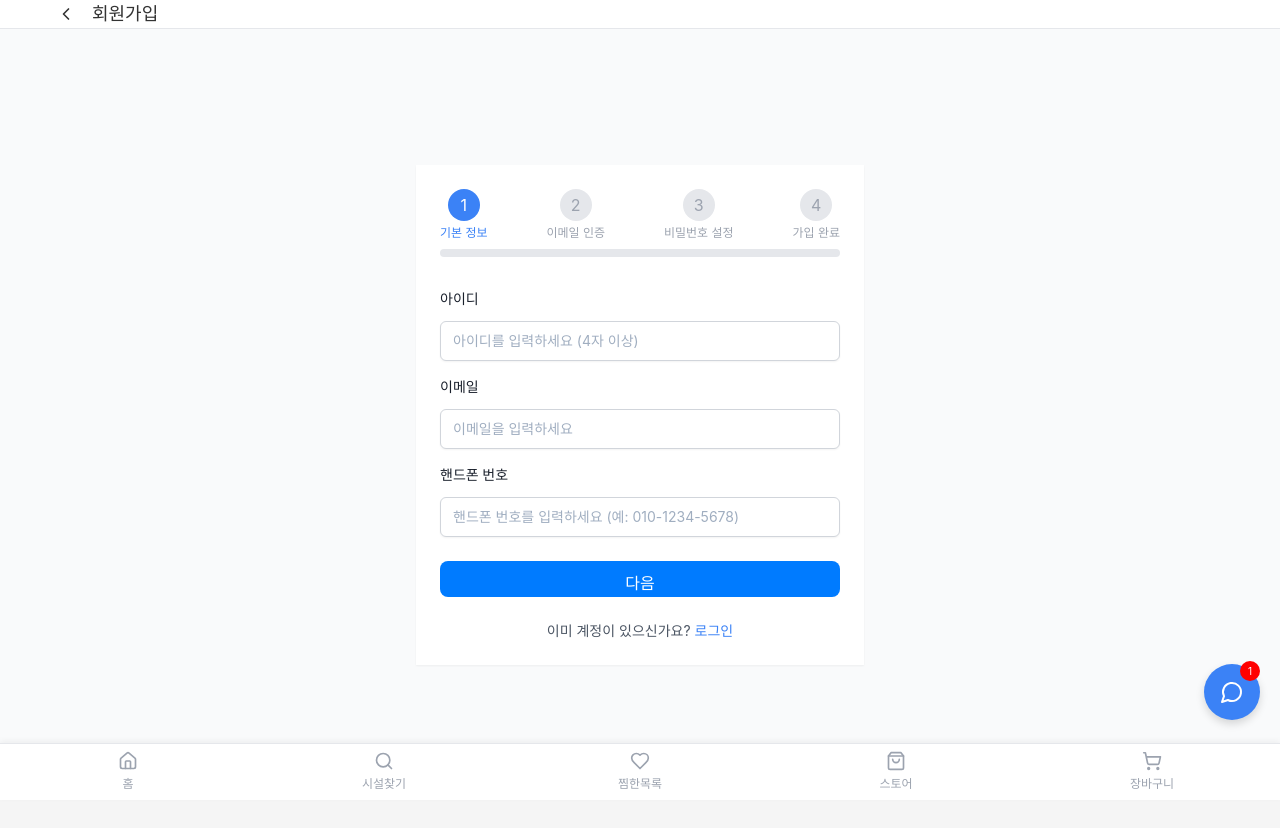
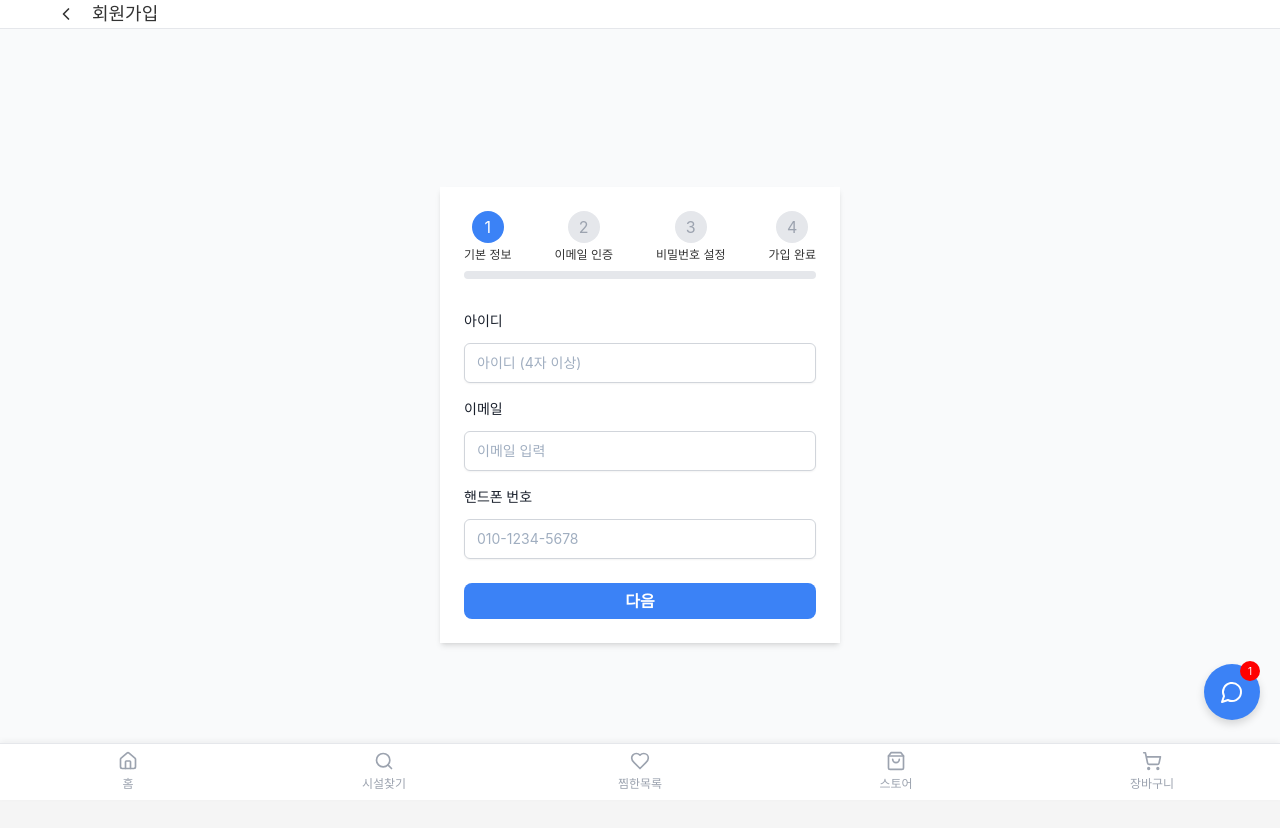
Before and after one commit to JinsuNa/msy, a React (Create React App) app: page /signup in a window 1280 px wide. Shown: the top 828 px of the page. Built offline with nearby package versions, Linux system fonts and the light colour scheme.

Commit message:
로그인 수정

```diff
--- a/src/components/auth/SignupForm.js
+++ b/src/components/auth/SignupForm.js
@@ -1,18 +1,15 @@
 "use client"
 
-
 import { useState } from "react"
-import { useNavigate } from "react-router-dom"
-import { Link } from "react-router-dom"
+import { useNavigate, Link } from "react-router-dom"
 import { Button } from "../ui/Button"
 import { Input } from "../ui/Input"
 import { Label } from "../ui/Label"
 import { Check, AlertCircle } from "lucide-react"
 import axios from "axios"
-import './login.css'
+import "./login.css"
 
-
-const API_BASE_URL = process.env.REACT_APP_API_URL;
+const API_BASE_URL = process.env.REACT_APP_API_URL
 
 const SignupStep = {
   BasicInfo: 0,
@@ -41,45 +38,18 @@ function SignupForm() {
   })
 
   const [verificationCode, setVerificationCode] = useState("")
-  const [isVerificationSent, setIsVerificationSent] = useState(false)
-  const [isVerified, setIsVerified] = useState(false)
 
   const handleChange = (e) => {
     const { name, value } = e.target
-    setFormData({
-      ...formData,
-      [name]: value,
-    })
+    setFormData({ ...formData, [name]: value })
   }
 
   const handleSendVerification = async () => {
-    try {
-      await axios.post("/auth/send-verification", { email: formData.email })
-      setIsVerificationSent(true)
-      alert("인증 코드가 이메일로 전송되었습니다.")
-    } catch (error) {
-      console.error("인증 코드 전송 오류:", error)
-      alert("인증 코드 전송에 실패했습니다. 다시 시도해주세요.")
-    }
+    // 이메일 인증코드 전송 로직 (추후 구현)
   }
 
   const handleVerifyEmail = async () => {
-    try {
-      const response = await axios.post("/auth/verify-email", {
-        email: formData.email,
-        code: verificationCode,
-      })
-
-      if (response.data.verified) {
-        setIsVerified(true)
-        setCurrentStep(SignupStep.Password)
-      } else {
-        alert("인증 코드가 일치하지 않습니다.")
-      }
-    } catch (error) {
-      console.error("이메일 인증 오류:", error)
-      alert("인증에 실패했습니다. 다시 시도해주세요.")
-    }
+    setCurrentStep(SignupStep.Password)
   }
 
   const handleNextStep = async () => {
@@ -97,56 +67,22 @@ function SignupForm() {
 
       if (isUserIdValid && isEmailValid && isPhoneValid) {
         try {
-          const response = await axios.get(`${API_BASE_URL}/auth/check-userid?userId=${formData.userId}`)
-
-          console.log(response)
-          if (!response.data) {
+          const res = await axios.get(`${API_BASE_URL}/auth/check-userid?userId=${formData.userId}`)
+          if (!res.data) {
             setCurrentStep(SignupStep.EmailVerification)
           } else {
-            setValidation({ ...validation, userId: false })
-            alert("이미 사용 중인 아이디입니다.")
+            alert("이미 사용중인 아이디입니다.")
           }
         } catch (error) {
-          console.error("아이디 중복 확인 오류:", error)
-          alert("서버 오류가 발생했습니다. 다시 시도해주세요.")
+          console.error(error)
+          alert("서버 오류. 다시 시도해주세요.")
         }
       }
-    } else if (currentStep === SignupStep.Password) {
-      const isPasswordValid = formData.password.length >= 8
-      const isConfirmValid = formData.password === formData.confirmPassword
-
-      setValidation({
-        ...validation,
-        password: isPasswordValid,
-        confirmPassword: isConfirmValid,
-      })
-
-      if (isPasswordValid && isConfirmValid) {
-        try {
-          const response = await axios.post("/auth/signup", {
-            userId: formData.userId,
-            email: formData.email,
-            phone: formData.phone,
-            password: formData.password,
-          })
-
-          if (response.data.success) {
-            setCurrentStep(SignupStep.Complete)
-          }
-        } catch (error) {
-          console.error("회원가입 오류:", error)
-          alert("회원가입에 실패했습니다. 다시 시도해주세요.")
-        }
-      }
-    } else if (currentStep === SignupStep.Complete) {
-      navigate("/login")
     }
   }
 
   const handlePrevStep = () => {
-    if (currentStep > 0) {
-      setCurrentStep(currentStep - 1)
-    }
+    if (currentStep > 0) setCurrentStep(currentStep - 1)
   }
 
   const renderProgressBar = () => {
@@ -155,10 +91,10 @@ function SignupForm() {
     return (
       <div className="mb-8">
         <div className="flex justify-between mb-2">
-          {steps.map((step, index) => (
-            <div key={index} className={`flex flex-col items-center ${index <= currentStep ? "text-blue-500" : "text-gray-400"}`}>
-              <div className={`w-8 h-8 rounded-full flex items-center justify-center mb-1 ${index <= currentStep ? "bg-blue-500 text-white" : "bg-gray-200"}`}>
-                {index < currentStep ? <Check className="h-5 w-5" /> : index + 1}
+          {steps.map((step, idx) => (
+            <div key={idx} className="flex flex-col items-center">
+              <div className={`w-8 h-8 rounded-full flex items-center justify-center mb-1 ${idx <= currentStep ? "bg-blue-500 text-white" : "bg-gray-200 text-gray-400"}`}>
+                {idx < currentStep ? <Check className="w-5 h-5" /> : idx + 1}
               </div>
               <span className="text-xs">{step}</span>
             </div>
@@ -166,7 +102,7 @@ function SignupForm() {
         </div>
         <div className="relative h-2 bg-gray-200 rounded-full">
           <div
-            className="absolute top-0 left-0 h-full bg-blue-500 rounded-full transition-all duration-300"
+            className="absolute top-0 left-0 h-full bg-blue-500 rounded-full transition-all"
             style={{ width: `${(currentStep / 3) * 100}%` }}
           ></div>
         </div>
@@ -178,67 +114,119 @@ function SignupForm() {
     <>
       <div className="space-y-4 mb-6">
         <div className="space-y-2">
-          <Label htmlFor="userId">아이디</Label>
-          <Input id="userId" name="userId" placeholder="아이디를 입력하세요 (4자 이상)" value={formData.userId} onChange={handleChange} className={!validation.userId ? "border-red-500" : ""} />
-          {!validation.userId && (
+          <Label>아이디</Label>
+          <Input name="userId" placeholder="아이디 (4자 이상)" value={formData.userId} onChange={handleChange} />
+        </div>
+        <div className="space-y-2">
+          <Label>이메일</Label>
+          <Input name="email" placeholder="이메일 입력" value={formData.email} onChange={handleChange} />
+        </div>
+        <div className="space-y-2">
+          <Label>핸드폰 번호</Label>
+          <Input name="phone" placeholder="010-1234-5678" value={formData.phone} onChange={handleChange} />
+        </div>
+      </div>
+      <Button onClick={handleNextStep} className="sign-btn w-full">다음</Button>
+    </>
+  )
+
+  const renderEmailVerificationStep = () => (
+    <>
+      <div className="space-y-4 mb-6">
+        <div className="bg-blue-50 text-blue-800 text-sm rounded p-3">{formData.email}로 인증 코드를 전송합니다.</div>
+        <div className="flex items-center gap-2">
+          <Input placeholder="인증 코드 6자리" value={verificationCode} onChange={(e) => setVerificationCode(e.target.value)} className="flex-1" />
+          <Button type="button" onClick={handleSendVerification} className="w-36">인증코드 전송</Button>
+        </div>
+        <div>
+          <span className="text-gray-800">인증 코드가 오지 않았나요?</span>
+          <button type="button" onClick={handleSendVerification} className="text-blue-500 ml-1">재전송</button>
+        </div>
+      </div>
+      <div className="flex justify-between gap-2">
+        <Button onClick={handlePrevStep} type="button" className="w-1/2 border border-gray-300 text-gray-700 bg-white hover:bg-gray-100">이전</Button>
+        <Button onClick={handleVerifyEmail} type="button" className="w-1/2 bg-blue-500 text-white hover:bg-blue-600">다음</Button>
+      </div>
+    </>
+  )
+
+  const renderPasswordStep = () => (
+    <>
+      <div className="space-y-4 mb-6">
+        <div className="space-y-2">
+          <Label>비밀번호</Label>
+          <Input name="password" type="password" placeholder="비밀번호 (8자 이상)" value={formData.password} onChange={handleChange} className={!validation.password ? "border-red-500" : ""} />
+          {!validation.password && (
             <p className="text-sm text-red-500 flex items-center mt-1">
-              <AlertCircle className="h-4 w-4 mr-1" />
-              아이디는 4자 이상이어야 합니다.
+              <AlertCircle className="h-4 w-4 mr-1" />비밀번호는 8자 이상이어야 합니다.
             </p>
           )}
         </div>
-
         <div className="space-y-2">
-          <Label htmlFor="email">이메일</Label>
-          <Input id="email" name="email" type="email" placeholder="이메일을 입력하세요" value={formData.email} onChange={handleChange} className={!validation.email ? "border-red-500" : ""} />
-          {!validation.email && (
+          <Label>비밀번호 확인</Label>
+          <Input name="confirmPassword" type="password" placeholder="비밀번호 재입력" value={formData.confirmPassword} onChange={handleChange} className={!validation.confirmPassword ? "border-red-500" : ""} />
+          {!validation.confirmPassword && (
             <p className="text-sm text-red-500 flex items-center mt-1">
-              <AlertCircle className="h-4 w-4 mr-1" />
-              유효한 이메일 주소를 입력하세요.
-            </p>
-          )}
-        </div>
-
-        <div className="space-y-2">
-          <Label htmlFor="phone">핸드폰 번호</Label>
-          <Input id="phone" name="phone" placeholder="핸드폰 번호를 입력하세요 (예: 010-1234-5678)" value={formData.phone} onChange={handleChange} className={!validation.phone ? "border-red-500" : ""} />
-          {!validation.phone && (
-            <p className="text-sm text-red-500 flex items-center mt-1">
-              <AlertCircle className="h-4 w-4 mr-1" />
-              유효한 핸드폰 번호를 입력하세요.
+              <AlertCircle className="h-4 w-4 mr-1" />비밀번호가 일치하지 않습니다.
             </p>
           )}
         </div>
       </div>
+      <div className="flex justify-between gap-2">
+        <Button onClick={handlePrevStep} type="button" className="w-1/2 border border-gray-300 text-gray-700 bg-white hover:bg-gray-100">이전</Button>
+        <Button
+          type="button"
+          onClick={() => {
+            const isPasswordValid = formData.password.length >= 8
+            const isConfirmValid = formData.password === formData.confirmPassword
+            setValidation({
+              ...validation,
+              password: isPasswordValid,
+              confirmPassword: isConfirmValid,
+            })
+            if (isPasswordValid && isConfirmValid) setCurrentStep(SignupStep.Complete)
+          }}
+          className="w-1/2 bg-blue-500 text-white hover:bg-blue-600"
+        >
+          가입 완료
+        </Button>
+      </div>
+    </>
+  )
 
-      <Button onClick={handleNextStep} className="sign-btn w-full">
-        다음
-      </Button>
-    </>
+  {/* 4단계 회원가입 완료 화면 */}
+  const renderCompleteStep = () => (
+<div className="flex flex-col items-center justify-center space-y-6">
+  <h2 className="text-2xl font-bold text-gray-800">회원가입이 완료되었습니다!</h2>
+  <Link
+    to="/login"
+    className="px-6 py-2 bg-blue-500 text-white text-sm rounded-full hover:bg-blue-600 transition"
+  >
+    로그인 하러 가기
+  </Link>
+</div>
+
   )
 
   const renderStepContent = () => {
     switch (currentStep) {
       case SignupStep.BasicInfo:
         return renderBasicInfoStep()
-      // 나머지 단계는 생략
+      case SignupStep.EmailVerification:
+        return renderEmailVerificationStep()
+      case SignupStep.Password:
+        return renderPasswordStep()
+      case SignupStep.Complete:
+        return renderCompleteStep()
+      default:
+        return <div>잘못된 접근입니다.</div>
     }
   }
 
   return (
-    <div className="sign-container bg-white p-6 rounded-lg shadow-sm">
+    <div className="sign-container bg-white p-6 rounded-lg shadow-md">
       {renderProgressBar()}
       {renderStepContent()}
-      {currentStep !== SignupStep.Complete && (
-        <div className="mt-6 text-center">
-          <p className="text-sm text-gray-600">
-            이미 계정이 있으신가요?{" "}
-            <Link to="/login" className="text-blue-500 hover:underline">
-              로그인
-            </Link>
-          </p>
-        </div>
-      )}
     </div>
   )
 }
--- a/src/components/auth/login.css
+++ b/src/components/auth/login.css
@@ -124,12 +124,21 @@
 }
 
 /* sign.css */
-
+/* login.css */
 .sign-container {
-  width: 100%;
-  max-width: 480px;
+  max-width: 400px;
   margin: 0 auto;
 }
+.sign-btn {
+  background-color: #3b82f6;
+  color: white;
+  font-weight: 600;
+  border-radius: 8px;
+}
+.sign-btn:hover {
+  background-color: #2563eb;
+}
+
 
 .sign-title {
   font-size: 24px;
@@ -153,20 +162,7 @@
   align-items: center;
 }
 
-.sign-btn {
-  width: 100%;
-  padding: 10px;
-  background-color: #007bff;
-  color: white;
-  border-radius: 8px;
-  border: none;
-  font-size: 16px;
-  cursor: pointer;
-}
 
-.sign-btn:hover {
-  background-color: #0056b3;
-}
 
 .sign-btn:disabled {
   background-color: #cce5ff;
```
Also changed, not shown: 1 other file (tests, documents, lock files or other folders).
